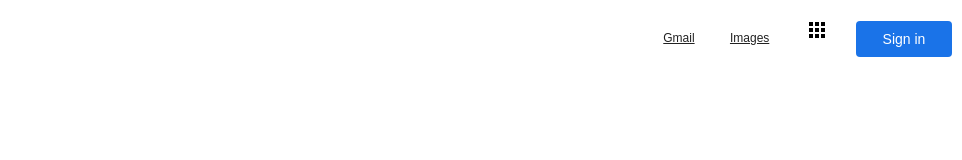
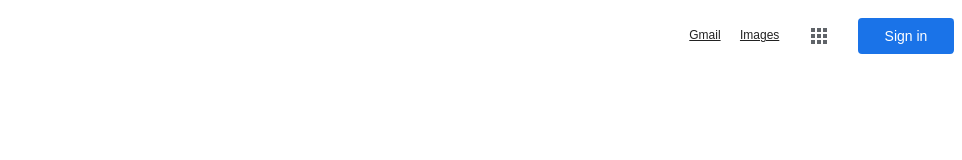
Before and after one commit to albearto/google-homepage, a plain HTML site: page moogle.html in a window 1280 px wide. Shown: the top 160 px of the page, without its empty margins (318-1280 px from the left). Drawn offline with Linux system fonts and the light colour scheme.

Commit message:
included apps button

```diff
--- a/moogle.html
+++ b/moogle.html
@@ -58,6 +58,18 @@
                 font-family: arial,sans-serif;
                 font-size: 14px;
             }
+            .apps {
+                color: #5f6368;
+                fill: currentColor;
+                opacity: 1;
+                vertical-align: middle;
+            }
+            .apps:hover{
+                background-color: rgba(60,64,67,0.08);
+                border-radius: 50%;
+
+
+            }
             .signinbutton:hover {
                 background: #2b7de9;
                 box-shadow: 0 1px 2px 0 rgba(66,133,244,0.3),0 1px 3px 1px rgba(66,133,244,0.15);
@@ -86,7 +98,7 @@
             }
             ul {
                 list-style-type: none;
-                margin: 10px;
+                margin: 8px;
                 padding: 0;
                 text-align: right;
             }
@@ -95,7 +107,8 @@
             }
             li a{
                 color: #222;
-                padding: 14px 16px;
+                padding: 10px 8px;
+
             }
 
         </style>
@@ -106,7 +119,7 @@
             <ul>
                 <li><a href="https://mail.google.com/mail/&ogbl">Gmail</a></li>
                 <li><a href=">https://www.google.ae/imghp?hl=en&ogbl">Images</a></li>
-                <li><a href="https://www.google.ae/intl/en/about/products"><img src="apps_black_24dp.svg"></a></li>
+                <li><a href="https://www.google.ae/intl/en/about/products"><svg class="apps" xmlns="http://www.w3.org/2000/svg" height="40px" viewBox="-8 -8 40 40" width="40px" fill="#000000"><path d="M0 0h24v24H0V0z" fill="none"/><path d="M4 8h4V4H4v4zm6 12h4v-4h-4v4zm-6 0h4v-4H4v4zm0-6h4v-4H4v4zm6 0h4v-4h-4v4zm6-10v4h4V4h-4zm-6 4h4V4h-4v4zm6 6h4v-4h-4v4zm0 6h4v-4h-4v4z"/></svg></a></li>
                 <li><form><button class="signinbutton" formaction="https://accounts.google.com/ServiceLogin?hl=en&passive=true&continue=https://www.google.com/&ec=GAZAmgQ"> Sign in</button></form></li>
             </ul>
         </div>
```
